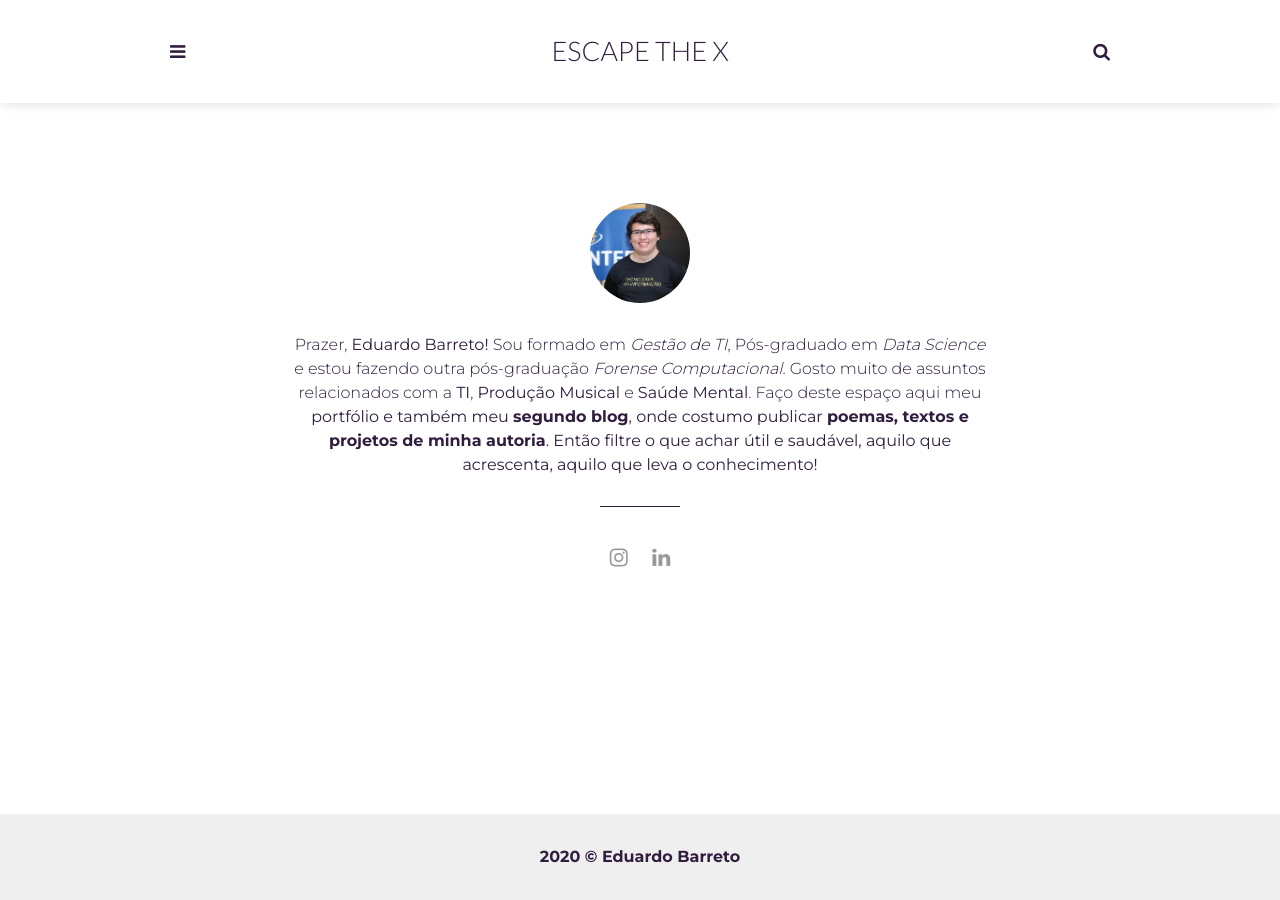
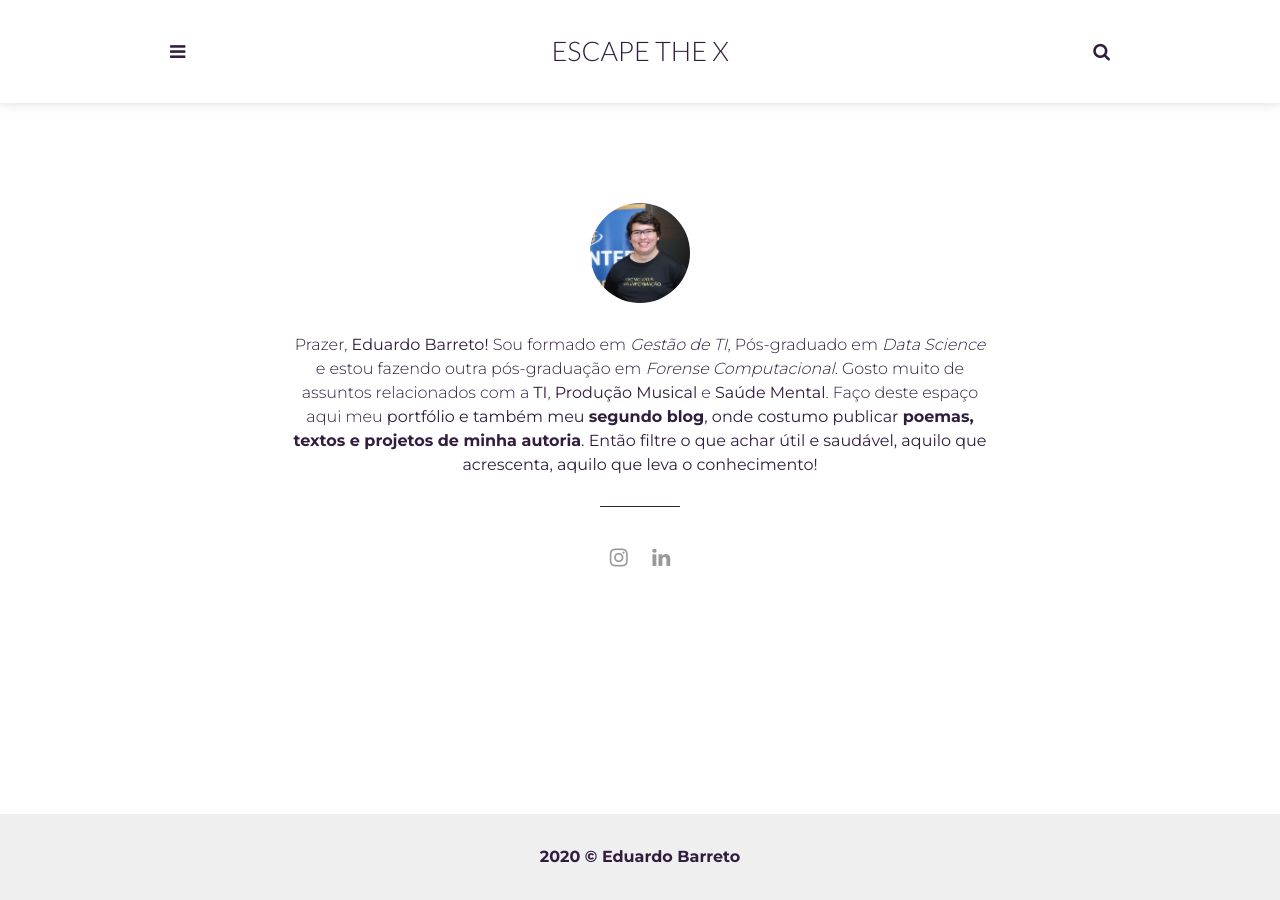
Before and after one commit to EscapeTheX/escapethex.github.io, a Jekyll site: the page built from _pages/about.html, in a window 1280 px wide. Built offline with Jekyll 4.4.1, drawn with Linux system fonts in a browser that asks for light colours.

```diff
--- a/_config.yml
+++ b/_config.yml
@@ -8,7 +8,7 @@ url: "escapethex.github.io" # the base hostname & protocol for your site, e.g. h
 # Author settings
 author: Eduardo Barreto # add your name
 author-pic: profile.jpg
-about-author2: Prazer, <strong>Eduardo Barreto!</strong> Sou formado em <i>Gestão de TI</i>, Pós-graduado em <i>Data Science</i> e estou fazendo outra pós-graduação <i>Forense Computacional</i>. Gosto muito de assuntos relacionados com a <strong>TI</strong>, <strong>Produção Musical</strong> e <strong>Saúde Mental</strong>. Faço deste espaço aqui meu <strong>portfólio e também meu <strong>segundo blog</strong>, onde costumo publicar <strong>poemas, textos e projetos de minha autoria</strong>. Então filtre o que achar útil e saudável, aquilo que acrescenta, aquilo que leva o conhecimento!
+about-author2: Prazer, <strong>Eduardo Barreto!</strong> Sou formado em <i>Gestão de TI</i>, Pós-graduado em <i>Data Science</i> e estou fazendo outra pós-graduação em <i>Forense Computacional</i>. Gosto muito de assuntos relacionados com a <strong>TI</strong>, <strong>Produção Musical</strong> e <strong>Saúde Mental</strong>. Faço deste espaço aqui meu <strong>portfólio e também meu <strong>segundo blog</strong>, onde costumo publicar <strong>poemas, textos e projetos de minha autoria</strong>. Então filtre o que achar útil e saudável, aquilo que acrescenta, aquilo que leva o conhecimento!
 about-author:
 # Contact links
 #email: edu_barreto23@hotmail.com # Add your Email address
```
